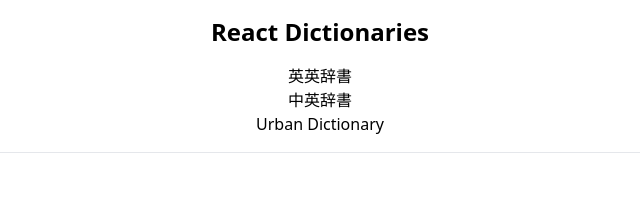
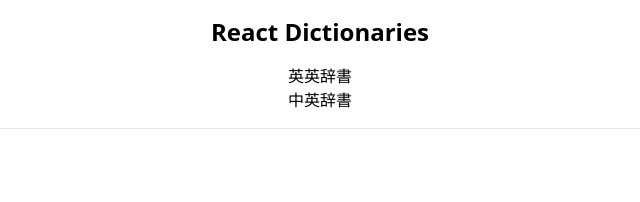
Before and after one commit to stkntr/react-dictionaries, a React (Vite) app: page / in a window 1280 px wide. Shown: the top 202 px of the page, without its empty margins (320-960 px from the left). Built offline with nearby package versions, Linux system fonts and the light colour scheme.

Commit message:
urbanを削除

```diff
--- a/src/App.jsx
+++ b/src/App.jsx
@@ -1,7 +1,6 @@
 import { BrowserRouter, Routes, Route, Link } from "react-router-dom";
 import { EnglishEnglish } from "./pages/English-English";
 import { ChineseEnglish } from "./pages/Chinese-English";
-import { Urban } from "./pages/Urban";
 // import './App.css'
 
 const App = () => {
@@ -19,9 +18,6 @@
             <li>
               <Link to="/chinese-english">中英辞書</Link>
             </li>
-            <li>
-              <Link to="/urban">Urban Dictionary</Link>
-            </li>
           </ul>
         </section>
         <hr className="mx-8 my-4" />
@@ -29,7 +25,6 @@
         <Routes>
           <Route path="/english-english" element={<EnglishEnglish />} />
           <Route path="/chinese-english" element={<ChineseEnglish />} />
-          <Route path="/urban" element={<Urban />} />
         </Routes>
 
       </main>
```
